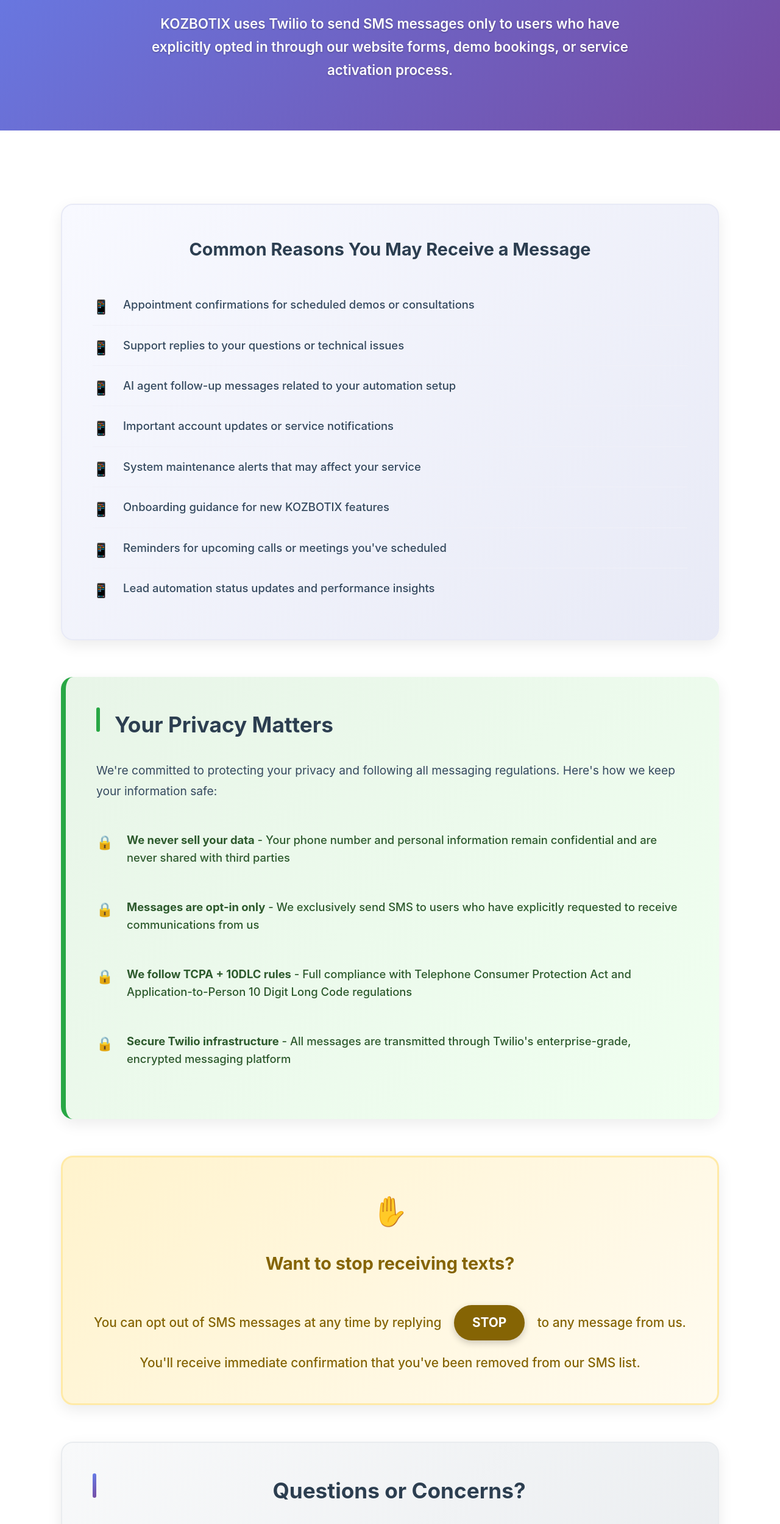
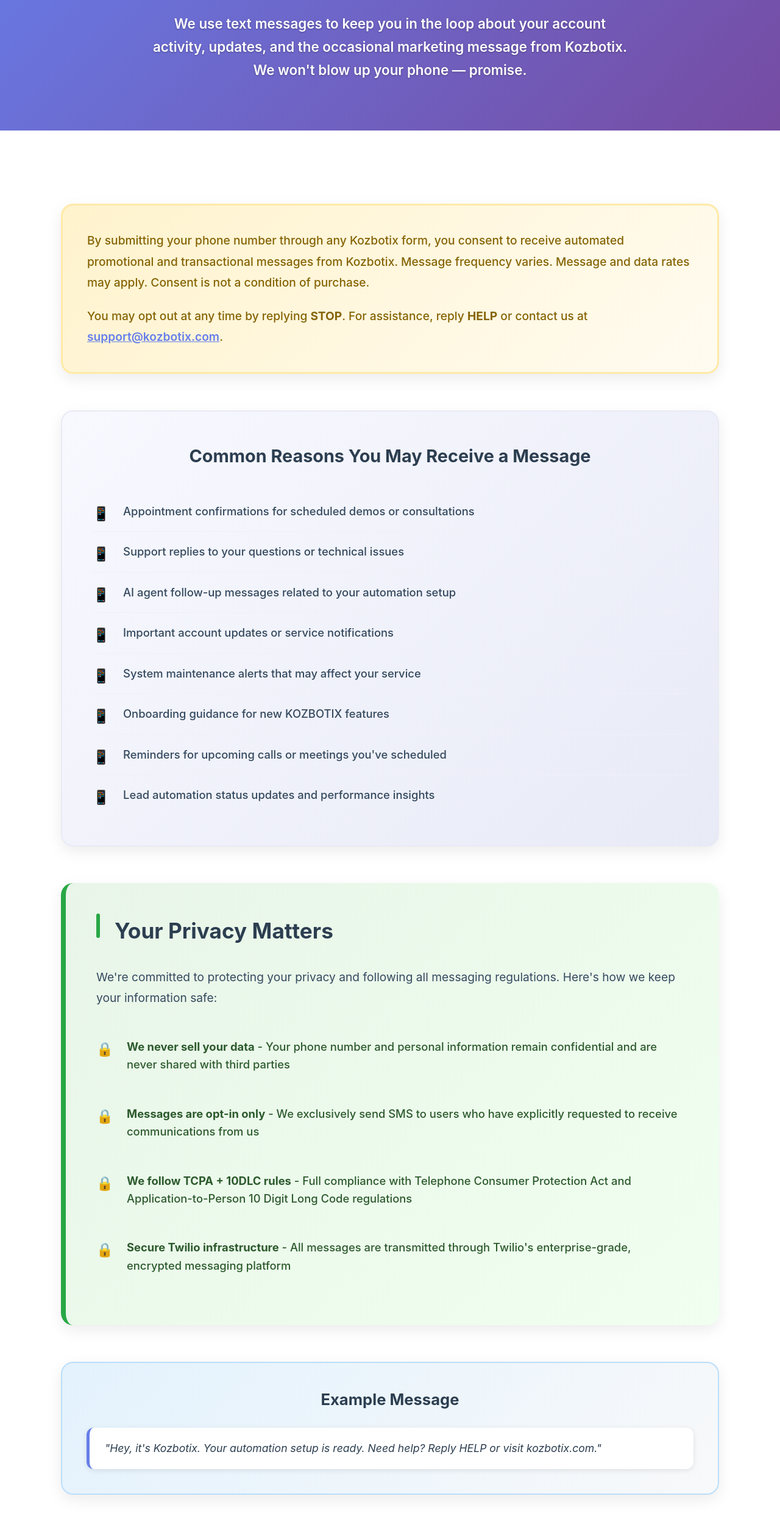
Before and after one commit to jkozelski/sms-disclosure, a plain HTML site: page index.html in a window 1280 px wide. Shown: the part 256-2755 px from the top of the page at 61% size. Drawn offline with Linux system fonts and the light colour scheme.

Commit message:
Update SMS disclosure with Twilio A2P 10DLC compliance

```diff
--- a/index.html
+++ b/index.html
@@ -45,7 +45,7 @@
             width: 100%;
         }
 
-        .header h1 {
+        .header h2 {
             font-size: 3.5rem;
             font-weight: 900;
             margin-bottom: 25px;
@@ -191,49 +191,87 @@
             font-size: 1.4rem;
         }
 
-        .opt-out-box {
+        .compliance-box {
             background: linear-gradient(135deg, #fff3cd 0%, #fffbf0 100%);
             border: 3px solid #ffeaa7;
             border-radius: 20px;
-            padding: 50px;
+            padding: 40px;
             margin: 40px 0;
-            text-align: center;
-            position: relative;
             box-shadow: 0 8px 25px rgba(0,0,0,0.08);
         }
 
-        .opt-out-box::before {
-            content: "✋";
-            font-size: 3rem;
-            display: block;
-            margin-bottom: 25px;
+        .compliance-box p {
+            font-size: 1.2rem;
+            line-height: 1.8;
+            color: #856404;
+            font-weight: 500;
+            margin-bottom: 20px;
         }
 
-        .opt-out-box h3 {
-            color: #856404;
-            font-size: 1.8rem;
+        .compliance-box p:last-child {
+            margin-bottom: 0;
+        }
+
+        .compliance-box a {
+            color: #667eea !important;
+            text-decoration: underline !important;
+            font-weight: 600;
+        }
+
+        .example-box {
+            background: linear-gradient(135deg, #e3f2fd 0%, #f8f9fa 100%);
+            border-radius: 20px;
+            padding: 40px;
+            margin: 40px 0;
+            border: 2px solid #bbdefb;
+            box-shadow: 0 8px 25px rgba(0,0,0,0.08);
+        }
+
+        .example-box h3 {
+            color: #2c3e50;
+            font-size: 1.6rem;
             margin-bottom: 25px;
             font-weight: 700;
+            text-align: center;
         }
 
-        .opt-out-box p {
-            color: #856404;
-            font-size: 1.3rem;
-            margin-bottom: 0;
-            font-weight: 500;
-            line-height: 1.6;
+        .example-box blockquote {
+            background: #fff;
+            border-left: 5px solid #667eea;
+            padding: 20px 25px;
+            border-radius: 12px;
+            font-style: italic;
+            font-size: 1.1rem;
+            color: #2c3e50;
+            box-shadow: 0 2px 8px rgba(0,0,0,0.1);
+            margin: 0;
         }
 
-        .stop-command {
-            background: #856404;
-            color: white;
-            padding: 12px 30px;
-            border-radius: 30px;
-            font-weight: 700;
-            font-size: 1.3rem;
-            display: inline-block;
-            margin: 20px 15px;
-            box-shadow: 0 4px 12px rgba(0,0,0,0.2);
+        .legal-links {
+            background: #f8f9fa;
+            border-radius: 15px;
+            padding: 30px;
+            text-align: center;
+            border: 1px solid #e9ecef;
+            box-shadow: 0 4px 15px rgba(0,0,0,0.05);
+        }
+
+        .legal-links p {
+            margin-bottom: 15px;
+            font-size: 1.1rem;
+            color: #495057;
+        }
+
+        .legal-links p:last-child {
+            margin-bottom: 0;
+            font-size: 1rem;
+            color: #6c757d;
+        }
+
+        .legal-links a {
+            color: #667eea !important;
+            text-decoration: underline !important;
+            font-weight: 600;
         }
 
         .contact-box {
@@ -301,7 +339,7 @@
                 padding: 60px 30px;
             }
 
-            .header h1 {
+            .header h2 {
                 font-size: 2.8rem;
             }
 
@@ -356,7 +394,7 @@
                 padding: 50px 20px;
             }
 
-            .header h1 {
+            .header h2 {
                 font-size: 2.4rem;
             }
 
@@ -394,12 +432,20 @@
 <body>
     <div class="full-width-container">
         <header class="header">
-            <h1>How & Why We Use SMS</h1>
+            <h2>Heads Up About Texts from Kozbotix 📱</h2>
             <div class="company">KOZBOTIX</div>
-            <p class="subtext">KOZBOTIX uses Twilio to send SMS messages only to users who have explicitly opted in through our website forms, demo bookings, or service activation process.</p>
+            <p class="subtext">We use text messages to keep you in the loop about your account activity, updates, and the occasional marketing message from Kozbotix. We won't blow up your phone — promise.</p>
         </header>
 
         <main class="content">
+            <section class="section">
+                <div class="compliance-box">
+                    <p>By submitting your phone number through any Kozbotix form, you consent to receive automated promotional and transactional messages from Kozbotix. Message frequency varies. Message and data rates may apply. Consent is not a condition of purchase.</p>
+
+                    <p>You may opt out at any time by replying <strong>STOP</strong>. For assistance, reply <strong>HELP</strong> or contact us at <a href="mailto:support@kozbotix.com">support@kozbotix.com</a>.</p>
+                </div>
+            </section>
+
             <section class="section">
                 <div class="reasons-box">
                     <h3>Common Reasons You May Receive a Message</h3>
@@ -430,9 +476,9 @@
             </section>
 
             <section class="section">
-                <div class="opt-out-box">
-                    <h3>Want to stop receiving texts?</h3>
-                    <p>You can opt out of SMS messages at any time by replying <span class="stop-command">STOP</span> to any message from us. You'll receive immediate confirmation that you've been removed from our SMS list.</p>
+                <div class="example-box">
+                    <h3>Example Message</h3>
+                    <blockquote>"Hey, it's Kozbotix. Your automation setup is ready. Need help? Reply HELP or visit kozbotix.com."</blockquote>
                 </div>
             </section>
 
@@ -452,6 +498,13 @@
                     </div>
                 </div>
             </section>
+
+            <section class="section">
+                <div class="legal-links">
+                    <p>For more details, view our full <a href="/privacy.html">Privacy Policy</a> and <a href="/terms.html">Terms of Service</a>.</p>
+                    <p><em>Last updated: July 29, 2025</em></p>
+                </div>
+            </section>
         </main>
 
         <footer class="footer">
```
